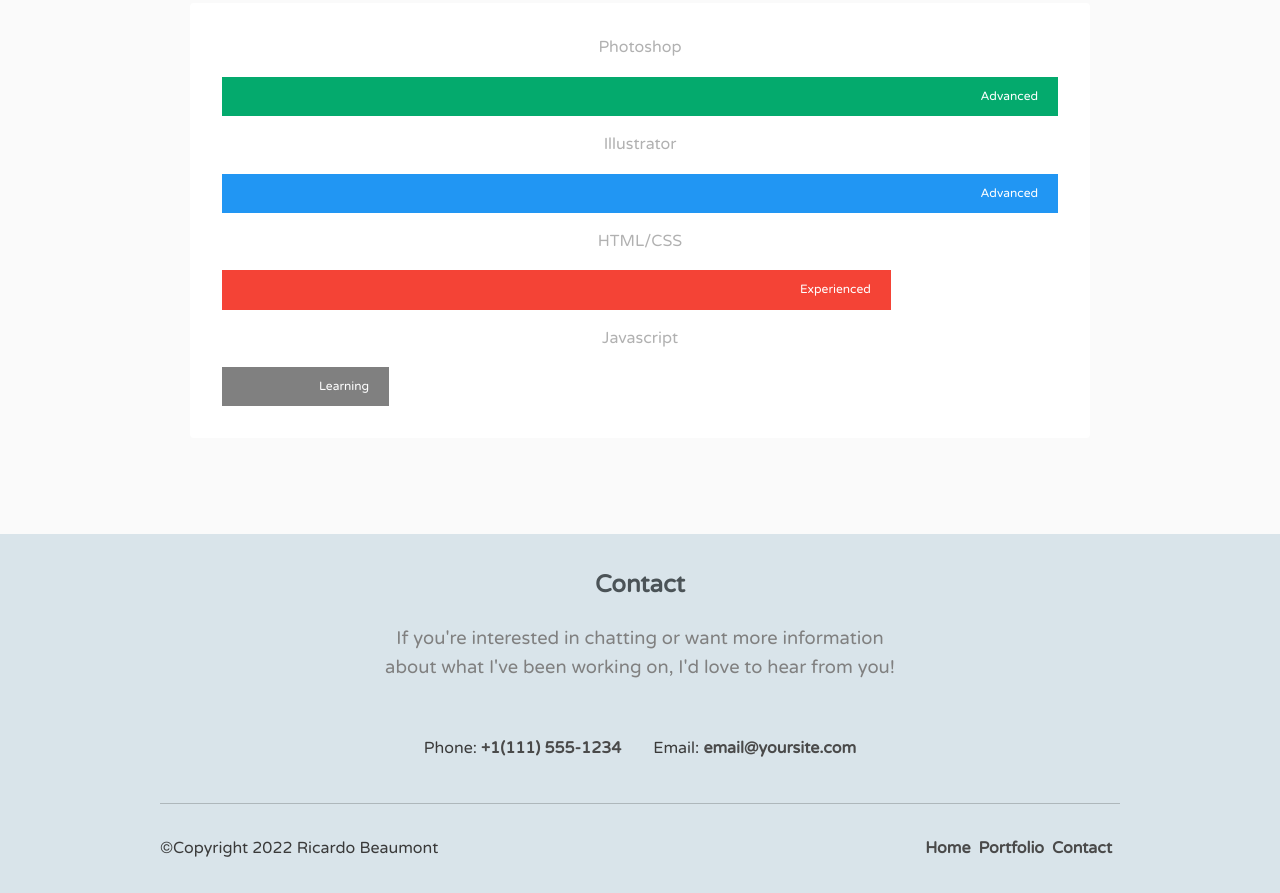
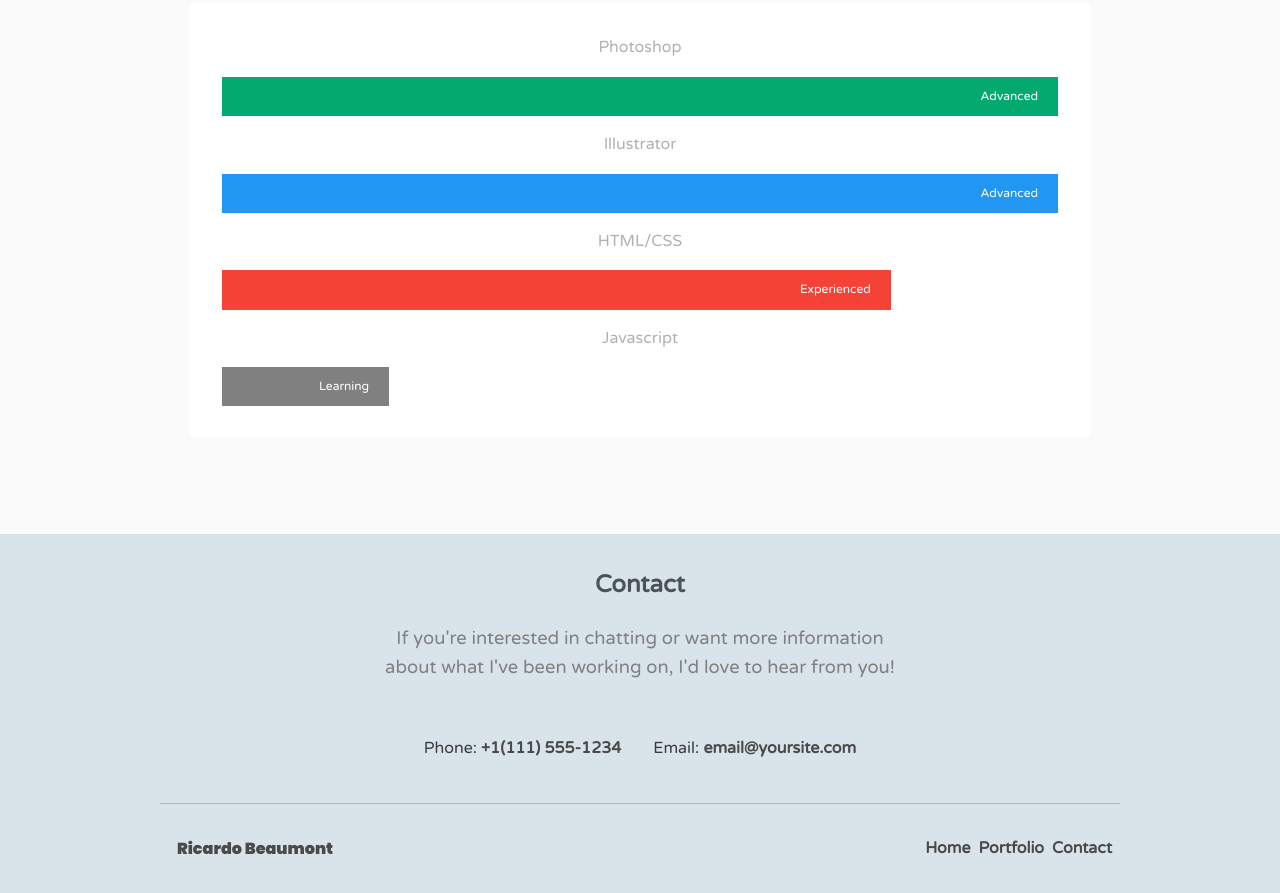
Before and after one commit to RICBEAU/Responsive-Layout, a plain HTML site: page index.html in a window 1280 px wide. Shown: the part 1513-2406 px from the top of the page. Drawn offline with Linux system fonts and the light colour scheme.

Commit message:
Update for project

```diff
--- a/css/base.css
+++ b/css/base.css
@@ -53,6 +53,11 @@ img {
 }
 nav, .banner {
     padding: 1em;
+}
+
+.logo {
+        font-family: 'Poppins', sans-serif;
+        font-weight: bold;
 }
 
 /* =================================
--- a/index.html
+++ b/index.html
@@ -124,7 +124,7 @@
                 <li>Email: <strong><a href="mailto:email@yoursite.com">email@yoursite.com</a></strong></li>
             </ul><br>
             <div class="legal">
-                <span class="copy">&copy;Copyright 2022 Ricardo Beaumont</span>
+                <span class="logo"><a href="index.html">Ricardo Beaumont</a></span>
                 <p class="top"><a href="#main-header"><strong>Back to top</strong></a></p>
                 <ul class="footer-nav">
                      <li><a href="index.html">Home</a></li>
```
